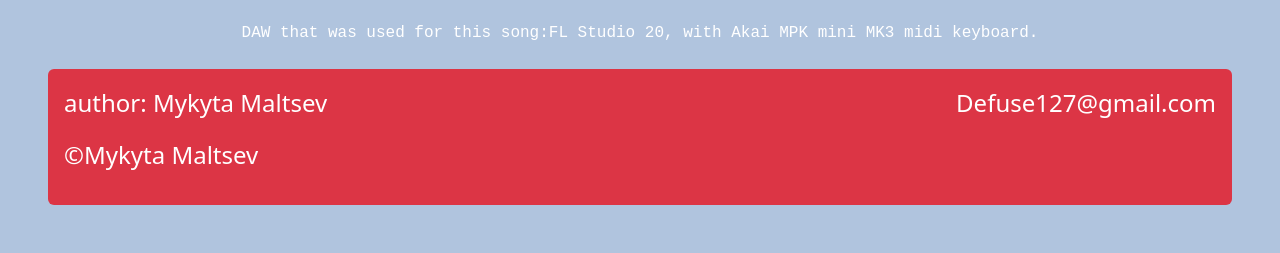
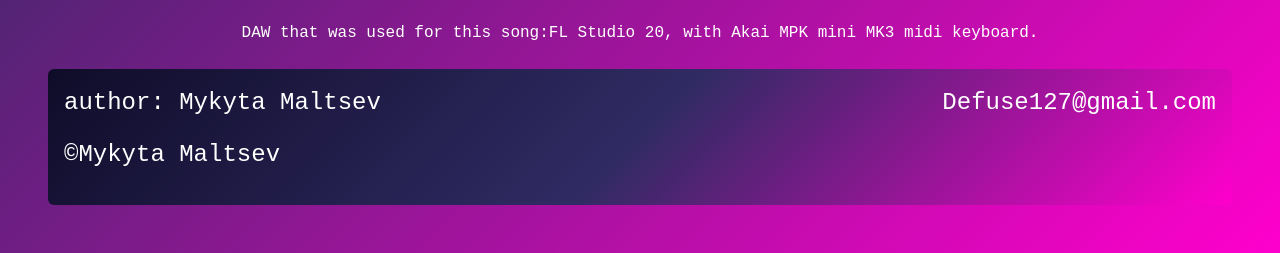
Before and after one commit to RevelatorM/VisitingCard2026, a plain HTML site: page index.html in a window 1280 px wide. Shown: the part 2145-2398 px from the top of the page. Drawn offline with nearby package versions, Linux system fonts and the light colour scheme.

Commit message:
Update index.html

```diff
--- a/index.html
+++ b/index.html
@@ -6,10 +6,10 @@
     <link href="https://cdn.jsdelivr.net/npm/bootstrap@5.3.2/dist/css/bootstrap.min.css" rel="stylesheet" crossorigin="anonymous">
 </head>
 <!---->
-<body style = "background-color: LightSteelBlue">
+<body style = "background: linear-gradient(135deg, #0f0c29, #302b63, #ff00cc);">
 <!---->
 <header class="d-flex flex-column header-h p-3 position-relative col-12">
-    <div class="p-3 bg-danger mx-5 rounded">
+    <div class="p-3 mx-5 rounded" style="background: linear-gradient(135deg, #0f0c29, #302b63, #ff00cc);">
       <h1 class="d-flex justify-content-center fw-light pb-1">FromDeadJ</h1>
       <div id = "poh" class="d-flex justify-content-evenly">
         <a class="text-white fs-4" href = "https://open.spotify.com/artist/0DutditBY3BDYylok2ACdQ?si=g2P-rkGPS_iEY2Y1U5RFsg" target="_blank">Spotify</a>
@@ -48,13 +48,13 @@
 
 <!---->
 <footer class="d-flex col-12 px-5 mb-5">
-    <div class="bg-danger p-3 d-flex flex-row justify-content-between rounded w-100">
+    <div class="p-3 d-flex flex-row justify-content-between rounded w-100" style="background: linear-gradient(135deg, #0f0c29, #302b63, #ff00cc);">
       <div class="d-flex flex-column">
-        <p class="text-white fs-4">author: Mykyta Maltsev</p>
-        <p class="text-white fs-4">&copy;Mykyta Maltsev</p>
+        <p class="text-white fs-4" style = "font-family: Courier New;">author: Mykyta Maltsev</p>
+        <p class="text-white fs-4" style = "font-family: Courier New;">&copy;Mykyta Maltsev</p>
       </div>
       <div class="d-flex flex-column">
-        <p class="text-white fs-4"> Defuse127@gmail.com </p>
+        <p class="text-white fs-4" style = "font-family: Courier New;"> Defuse127@gmail.com </p>
       </div>
     </div>
 </footer>
```
